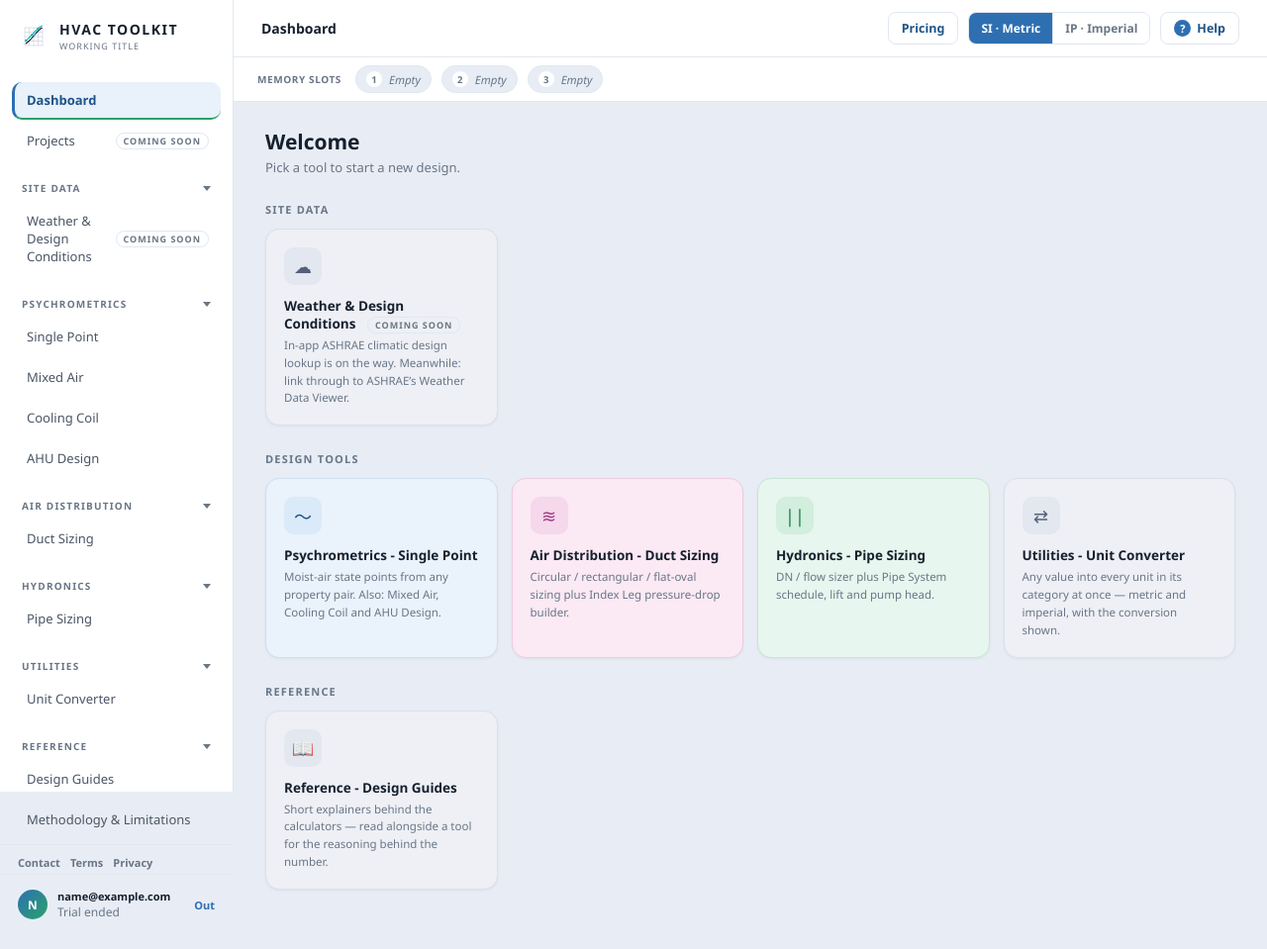
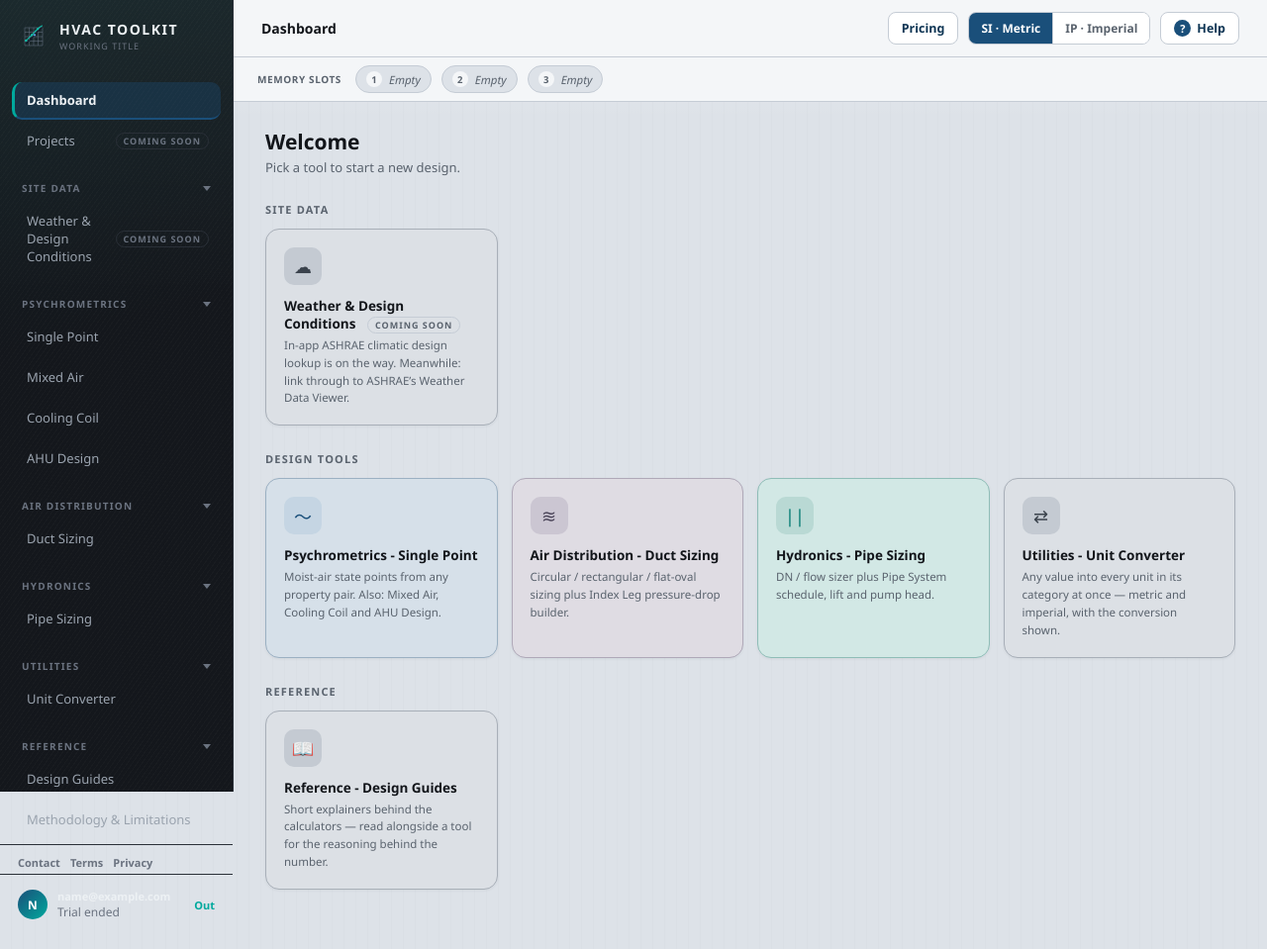
Before and after one commit to pjd0568/HVAC-Toolkit, a Flask app: page /app in a window 1280 px wide. Shown: the whole page at 99% size. Run offline with Flask 3, Linux system fonts and the light colour scheme; the visitor is signed in with stand-in values (Sample User, id 1).

Commit message:
mercedes colours

```diff
--- a/web/app/reports/map_image.py
+++ b/web/app/reports/map_image.py
@@ -32,7 +32,7 @@ _TILE_URL = "https://a.tile.openstreetmap.org/{z}/{x}/{y}.png"
 def render_location_map_png(lat: float, lon: float, zoom: int = DEFAULT_ZOOM) -> bytes:
     """A small PNG snapshot centred on (lat, lon) with a single marker."""
     m = StaticMap(MAP_WIDTH, MAP_HEIGHT, url_template=_TILE_URL)
-    m.add_marker(CircleMarker((lon, lat), "#2F6FB2", 16))
+    m.add_marker(CircleMarker((lon, lat), "#1A4F7A", 16))
     image = m.render(zoom=zoom)
     buf = io.BytesIO()
     image.save(buf, format="PNG")
--- a/web/app/static/css/app.css
+++ b/web/app/static/css/app.css
@@ -1,49 +1,79 @@
-/* Style v2 — light theme, blue primary / green secondary. Adopted 3 Jul 2026. */
+/* Style v3 — steel / carbon industrial. Graphite surfaces, Petronas teal +
+   steel-blue accents (Mercedes F1–inspired). Adopted 27 Jul 2026. */
 
 :root {
-  --bg: #E8EDF5;
-  --panel: #FFFFFF;
-  --ink: #16202E;
-  --muted: #697687;
-  --line: #E1E7F0;
+  --bg: #DDE2E8;
+  --panel: #F4F6F8;
+  --ink: #12151A;
+  --muted: #5A636E;
+  --line: #C5CCD5;
 
-  --blue: #2E6FB2;
-  --blue-ink: #1E5488;
-  --blue-soft: #E9F1FA;
-  --green: #2AA36B;
-  --green-ink: #1C7A4E;
-  --green-soft: #E5F5EC;
+  --blue: #1A4F7A;
+  --blue-ink: #0E3554;
+  --blue-soft: #D5E2EC;
+  --blue-bd: #A8C0D4;
+  --green: #00A99D;
+  --green-ink: #007A72;
+  --green-soft: #D0EDEA;
+  --green-bd: #8FCEC8;
+  --accent: var(--green);
 
   /* traffic-light status */
-  --tl-green: #22A366;
-  --tl-amber: #E0A419;
-  --tl-red: #D6484A;
+  --tl-green: #00A99D;
+  --tl-amber: #D4A017;
+  --tl-red: #C94444;
 
-  /* light sidebar */
-  --side: #FFFFFF;
-  --side-ink: #4A5666;
+  /* carbon sidebar */
+  --side: #14171C;
+  --side-ink: #9AA3AE;
+  --side-line: #2A3038;
+  --side-hover: rgba(0, 169, 157, 0.14);
+  --side-active: rgba(26, 79, 122, 0.35);
+  --side-title: #EDF1F4;
+  --side-muted: #6B7380;
 
-  /* pastel discipline tints */
-  --air: #EAF2FB;   --air-bd: #CDDFF3;   --air-ink: #1E5488;
-  --water: #E7F6EE; --water-bd: #C4E6D3; --water-ink: #1C7A4E;
-  --duct: #FBE9F4;  --duct-bd: #EFCBE2;  --duct-ink: #9E3B80;
-  --util: #EEF0F5;  --util-bd: #DBE0EA;  --util-ink: #54607A;
+  /* desaturated discipline tints (steel, not pastel) */
+  --air: #D6E0E9;   --air-bd: #9BB0C2;   --air-ink: #1A4F7A;
+  --water: #D2E8E5; --water-bd: #8FBDB7; --water-ink: #007A72;
+  --duct: #DFDCE3;  --duct-bd: #AFA8B8;  --duct-ink: #4A4458;
+  --util: #DCE0E5;  --util-bd: #A8AFB8;  --util-ink: #3A424C;
 }
 
 * { box-sizing: border-box; margin: 0; padding: 0; }
 
 body {
   font-family: "Segoe UI", system-ui, sans-serif;
-  background: var(--bg);
+  background-color: var(--bg);
+  background-image:
+    linear-gradient(180deg, rgba(255, 255, 255, 0.35), transparent 120px),
+    repeating-linear-gradient(
+      90deg,
+      transparent,
+      transparent 11px,
+      rgba(18, 21, 26, 0.015) 11px,
+      rgba(18, 21, 26, 0.015) 12px
+    );
   color: var(--ink);
   font-size: 14px;
   display: flex;
   min-height: 100vh;
 }
 
-/* ── Sidebar (light) ── */
+/* ── Sidebar (carbon) ── */
 .sidebar {
-  width: 236px; background: var(--side); border-right: 1px solid var(--line);
+  width: 236px;
+  background-color: var(--side);
+  background-image:
+    linear-gradient(165deg, rgba(0, 169, 157, 0.07) 0%, transparent 42%),
+    linear-gradient(180deg, rgba(255, 255, 255, 0.04), transparent 38%),
+    repeating-linear-gradient(
+      -55deg,
+      transparent,
+      transparent 3px,
+      rgba(255, 255, 255, 0.018) 3px,
+      rgba(255, 255, 255, 0.018) 4px
+    );
+  border-right: 1px solid var(--side-line);
   display: flex; flex-direction: column; position: fixed; top: 0; bottom: 0;
 }
 .logo { display: flex; align-items: center; gap: 10px; padding: 20px 18px 16px; }
@@ -57,21 +87,21 @@ body {
   width: 32px; height: 32px; display: block; flex-shrink: 0;
   border-radius: 9px;
 }
-.logo-name { color: var(--ink); font-weight: 700; font-size: 14px; letter-spacing: 1.5px; text-transform: uppercase; }
-.logo-tag { font-size: 9px; color: var(--muted); letter-spacing: 1px; text-transform: uppercase; margin-top: 1px; }
+.logo-name { color: var(--side-title); font-weight: 700; font-size: 14px; letter-spacing: 1.5px; text-transform: uppercase; }
+.logo-tag { font-size: 9px; color: var(--side-muted); letter-spacing: 1px; text-transform: uppercase; margin-top: 1px; }
 
 .nav-group { padding: 12px 12px 2px; }
 .nav-group-label {
   font-size: 10px; text-transform: uppercase; letter-spacing: 1.2px;
-  color: var(--muted); font-weight: 700;
+  color: var(--side-muted); font-weight: 700;
 }
 .nav-group-toggle {
   display: flex; align-items: center; justify-content: space-between;
   width: 100%; border: none; background: transparent;
   padding: 4px 10px 6px; margin: 0 0 2px; border-radius: 8px;
-  cursor: pointer; color: var(--muted); font: inherit; text-align: left;
+  cursor: pointer; color: var(--side-muted); font: inherit; text-align: left;
 }
-.nav-group-toggle:hover { background: var(--blue-soft); color: var(--blue-ink); }
+.nav-group-toggle:hover { background: var(--side-hover); color: var(--green); }
 .nav-group-toggle .nav-group-label { padding: 0; pointer-events: none; }
 .nav-chevron {
   width: 0; height: 0;
@@ -90,21 +120,24 @@ body {
   transition: background .15s, border-color .15s, color .15s, transform .1s;
 }
 .nav-item:hover {
-  background: var(--blue-soft); color: var(--blue-ink);
-  border-left-color: var(--blue); border-bottom-color: var(--green);
+  background: var(--side-hover); color: var(--side-title);
+  border-left-color: var(--green); border-bottom-color: var(--blue);
   transform: translateX(1px);
 }
 .nav-item.active {
-  background: var(--blue-soft); color: var(--blue-ink); font-weight: 600;
-  border-left-color: var(--blue); border-bottom-color: var(--green);
+  background: var(--side-active); color: var(--side-title); font-weight: 600;
+  border-left-color: var(--green); border-bottom-color: var(--blue);
 }
 .nav-item.disabled { opacity: .5; cursor: default; }
 .nav-item.disabled:hover { background: none; color: var(--side-ink); border-color: transparent; transform: none; }
 .nav-item .soon { margin-left: auto; }
 .soon {
   font-size: 9px; text-transform: uppercase; letter-spacing: 1px;
-  border: 1px solid var(--line); border-radius: 10px; padding: 1px 7px; color: var(--muted);
+  border: 1px solid var(--side-line); border-radius: 10px; padding: 1px 7px; color: var(--side-muted);
   font-weight: 700; white-space: nowrap;
+}
+.page-title .soon, .tool-name .soon, .help-h .soon {
+  border-color: var(--line); color: var(--muted);
 }
 .page-title .soon, .tool-name .soon, .help-h .soon { margin-left: 8px; vertical-align: middle; }
 .trial-pill {
@@ -133,14 +166,14 @@ body {
 
 .sidebar-legal {
   margin-top: auto; padding: 10px 18px 4px; display: flex; flex-wrap: wrap; gap: 10px;
-  font-size: 11px; border-top: 1px solid var(--line);
+  font-size: 11px; border-top: 1px solid var(--side-line);
 }
 .sidebar-legal a {
-  color: var(--muted); text-decoration: none; font-weight: 600;
+  color: var(--side-muted); text-decoration: none; font-weight: 600;
 }
-.sidebar-legal a:hover { color: var(--blue-ink); text-decoration: underline; }
+.sidebar-legal a:hover { color: var(--green); text-decoration: underline; }
 .sidebar-foot {
-  padding: 14px 18px; border-top: 1px solid var(--line);
+  padding: 14px 18px; border-top: 1px solid var(--side-line);
   display: flex; align-items: center; gap: 10px; font-size: 12px;
 }
 .avatar {
@@ -148,9 +181,9 @@ body {
   background: linear-gradient(135deg, var(--blue), var(--green)); color: white;
   display: flex; align-items: center; justify-content: center; font-weight: 700; font-size: 12px;
 }
-.foot-text { color: var(--muted); min-width: 0; flex: 1; }
+.foot-text { color: var(--side-muted); min-width: 0; flex: 1; }
 .foot-email {
-  color: var(--ink); font-weight: 600; font-size: 11px;
+  color: var(--side-title); font-weight: 600; font-size: 11px;
   overflow: hidden; text-overflow: ellipsis; white-space: nowrap; max-width: 140px;
 }
 .logo-link {
@@ -158,10 +191,10 @@ body {
 }
 .sidebar-logout { margin-left: auto; }
 .linkish {
-  border: none; background: transparent; color: var(--blue); cursor: pointer;
+  border: none; background: transparent; color: var(--green); cursor: pointer;
   font: inherit; font-size: 11px; font-weight: 650; padding: 0;
 }
-.linkish:hover { color: var(--blue-ink); text-decoration: underline; }
+.linkish:hover { color: #5AD9CF; text-decoration: underline; }
 
 /* ── Main ── */
 .main { margin-left: 236px; flex: 1; }
@@ -191,7 +224,7 @@ body {
 /* chips */
 .pro-chip {
   font-size: 9px; font-weight: 800; letter-spacing: .5px; color: var(--green-ink);
-  background: var(--green-soft); border: 1px solid #BFE6D0; padding: 1px 6px;
+  background: var(--green-soft); border: 1px solid var(--green-bd); padding: 1px 6px;
   border-radius: 10px; text-transform: uppercase;
 }
 .disc-chip {
@@ -221,15 +254,15 @@ body {
 .tool-name { font-weight: 650; font-size: 13.5px; margin-bottom: 4px; }
 .tool-desc { font-size: 11.5px; color: var(--muted); line-height: 1.55; }
 
-/* pastel discipline tints (tool cards + continue cards) */
+/* discipline tints (tool cards + continue cards) */
 .tile-air { background: var(--air); border-color: var(--air-bd); }
-.tile-air .tool-ico { background: #DBEAF8; color: var(--air-ink); }
+.tile-air .tool-ico { background: #C5D5E3; color: var(--air-ink); }
 .tile-water { background: var(--water); border-color: var(--water-bd); }
-.tile-water .tool-ico { background: #D2EEDD; color: var(--water-ink); }
+.tile-water .tool-ico { background: #B9D9D4; color: var(--water-ink); }
 .tile-duct { background: var(--duct); border-color: var(--duct-bd); }
-.tile-duct .tool-ico { background: #F5D8EC; color: var(--duct-ink); }
+.tile-duct .tool-ico { background: #CBC6D2; color: var(--duct-ink); }
 .tile-util { background: var(--util); border-color: var(--util-bd); }
-.tile-util .tool-ico { background: #E3E7EF; color: var(--util-ink); }
+.tile-util .tool-ico { background: #C4CAD2; color: var(--util-ink); }
 
 /* ── Panels, forms, results ── */
 .panel { background: var(--panel); border: 1px solid var(--line); border-radius: 14px; box-shadow: 0 1px 3px rgba(22,32,46,.06); }
@@ -311,7 +344,7 @@ td.num { font-family: Consolas, monospace; text-align: right; }
 /* ── Messages ── */
 .error { background: #FBEAEA; border: 1px solid #EFC6C6; color: #8F2C2C; border-radius: 8px; padding: 10px 14px; font-size: 12.5px; margin-bottom: 14px; }
 .warn-banner { background: #FDF3DC; border: 1px solid #EBD9A8; color: #79600F; border-radius: 8px; padding: 10px 14px; font-size: 12.5px; margin: 14px 0; max-width: 820px; }
-.note-banner { display: flex; gap: 11px; align-items: flex-start; background: var(--blue-soft); border: 1px solid #CADFF4; color: var(--blue-ink); border-radius: 12px; padding: 13px 16px; font-size: 12.5px; line-height: 1.55; margin-bottom: 20px; max-width: 900px; }
+.note-banner { display: flex; gap: 11px; align-items: flex-start; background: var(--blue-soft); border: 1px solid var(--blue-bd); color: var(--blue-ink); border-radius: 12px; padding: 13px 16px; font-size: 12.5px; line-height: 1.55; margin-bottom: 20px; max-width: 900px; }
 
 .note-flag { display: inline-block; width: 16px; height: 16px; border-radius: 50%; background: #FDF3DC; color: #79600F; font-weight: 700; font-size: 11px; text-align: center; line-height: 16px; cursor: help; }
 
@@ -353,14 +386,14 @@ details.notes .notes-body p:last-child { margin-bottom: 0; }
 .article a { color: var(--blue-ink); }
 .article strong { color: var(--ink); }
 .article .formula {
-  font-family: Consolas, monospace; background: var(--blue-soft); border: 1px solid #CADFF4;
+  font-family: Consolas, monospace; background: var(--blue-soft); border: 1px solid var(--blue-bd);
   color: var(--blue-ink); border-radius: 8px; padding: 10px 14px; margin: 8px 0 16px; font-size: 13px;
 }
 .article .fig { margin: 18px 0 22px; }
 .article .fig svg { width: 100%; height: auto; display: block; }
 .article .fig-caption { font-size: 11.5px; color: var(--muted); margin-top: 8px; line-height: 1.5; }
 .article .callout {
-  background: var(--green-soft); border: 1px solid #BFE6D0; color: var(--green-ink);
+  background: var(--green-soft); border: 1px solid var(--green-bd); color: var(--green-ink);
   border-radius: 12px; padding: 14px 16px; font-size: 12.5px; line-height: 1.6; margin-top: 8px;
 }
 
@@ -693,7 +726,7 @@ table.leg-rows-table tfoot tr.leg-margin-tr td { border-top: none; font-size: 12
   background: white; color: var(--blue-ink); font-size: 12.5px; font-weight: 600;
   text-decoration: none; white-space: nowrap;
 }
-.help-btn:hover { background: var(--blue-soft); border-color: #CADFF4; }
+.help-btn:hover { background: var(--blue-soft); border-color: var(--blue-bd); }
 .help-btn-mark, .help-inline-mark {
   display: inline-flex; align-items: center; justify-content: center;
   width: 17px; height: 17px; border-radius: 50%;
@@ -764,7 +797,7 @@ table.leg-rows-table tfoot tr.leg-margin-tr td { border-top: none; font-size: 12
   margin: 14px 0 4px;
 }
 .help-tip { background: var(--green-soft); border: 1px solid var(--water-bd); color: var(--green-ink); }
-.help-note { background: var(--blue-soft); border: 1px solid #CADFF4; color: var(--blue-ink); }
+.help-note { background: var(--blue-soft); border: 1px solid var(--blue-bd); color: var(--blue-ink); }
 .help-tip a, .help-note a, .help-content a { color: var(--blue-ink); font-weight: 600; }
 
 @media (max-width: 860px) {
@@ -925,14 +958,14 @@ table.pipe-sys-table col.col-sys-action { width: 7%; }
   display: block;
   min-height: 100vh;
   background:
-    radial-gradient(ellipse 80% 50% at 10% -10%, #c5daf0 0%, transparent 55%),
-    radial-gradient(ellipse 70% 45% at 100% 0%, #c8e8d6 0%, transparent 50%),
-    linear-gradient(180deg, #eef3f9 0%, var(--bg) 40%, #e4ebf4 100%);
+    radial-gradient(ellipse 80% 50% at 8% -8%, rgba(0, 169, 157, 0.16) 0%, transparent 55%),
+    radial-gradient(ellipse 70% 45% at 100% 0%, rgba(26, 79, 122, 0.18) 0%, transparent 50%),
+    linear-gradient(180deg, #E8ECF0 0%, var(--bg) 40%, #D2D8E0 100%);
   color: var(--ink);
 }
 .marketing-body.marketing-home {
   background:
-    linear-gradient(180deg, rgba(238, 243, 249, 0.35) 0%, rgba(232, 237, 245, 0.55) 45%, rgba(228, 235, 244, 0.72) 100%),
+    linear-gradient(180deg, rgba(20, 23, 28, 0.28) 0%, rgba(221, 226, 232, 0.55) 48%, rgba(210, 216, 224, 0.78) 100%),
     url("../images/home-background.png") center top / cover no-repeat;
   background-attachment: scroll;
 }
```
Also changed, not shown: web/app/reports/builder.py (+4 -4 lines), web/app/reports/chart.py (+7 -7 lines), web/app/static/js/psychart.js (+13 -13 lines), web/app/templates/guides/cooling_coil_design.html (+10 -10 lines).
